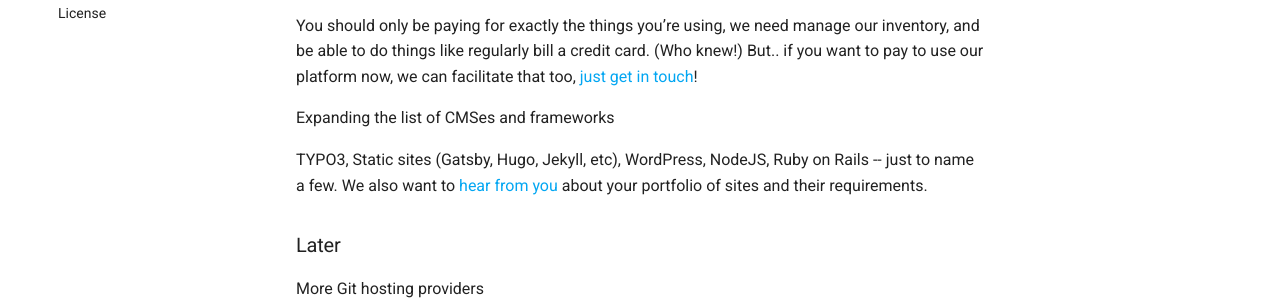
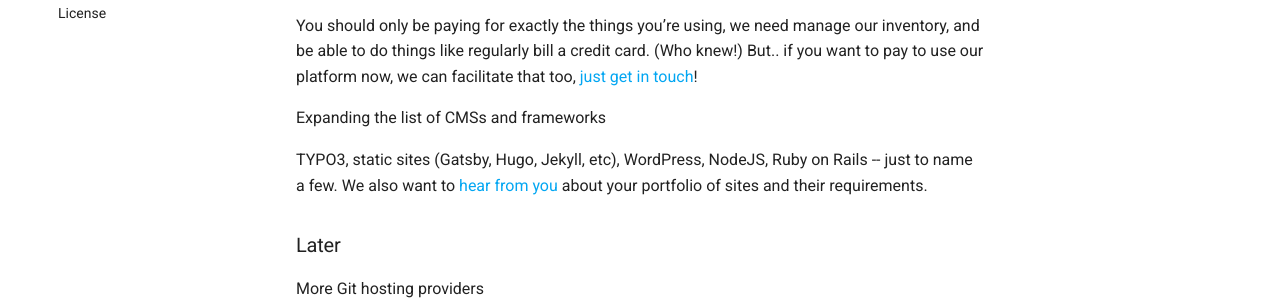
Before and after one commit to fru-io/docs-live, an MkDocs documentation site: the page built from docs/roadmap.md, in a window 1280 px wide and 1048 px high. Shown: the part 502-802 px from the top of the window. Built offline with MkDocs 1.6.1 and Material for MkDocs 9.7.7, drawn with Linux system fonts in a browser that asks for light colours.

Commit message:
Update roadmap.md (#38)
Updated links and a typo

```diff
--- a/docs/roadmap.md
+++ b/docs/roadmap.md
@@ -12,11 +12,11 @@ As you get to know our systems and workflows, we recognize that there might be s
 
 Billing and entitlements
 
-You should only be paying for exactly the things you’re using, we need manage our inventory, and be able to do things like regularly bill a credit card. (Who knew!) But.. if you want to pay to use our platform now, we can facilitate that too, [just get in touch](https://dash.ddev.com/docs/support/)!
+You should only be paying for exactly the things you’re using, we need manage our inventory, and be able to do things like regularly bill a credit card. (Who knew!) But.. if you want to pay to use our platform now, we can facilitate that too, [just get in touch](https://docs.ddev.com/support/)!
 
-Expanding the list of CMSes and frameworks
+Expanding the list of CMSs and frameworks
 
-TYPO3, Static sites (Gatsby, Hugo, Jekyll, etc), WordPress, NodeJS, Ruby on Rails --  just to name a few. We also want to [hear from you](https://dash.ddev.com/feedback/) about your portfolio of sites and their requirements.
+TYPO3, static sites (Gatsby, Hugo, Jekyll, etc), WordPress, NodeJS, Ruby on Rails --  just to name a few. We also want to [hear from you](https://dash.ddev.com/feedback/) about your portfolio of sites and their requirements.
 
 
 ### Later
```
